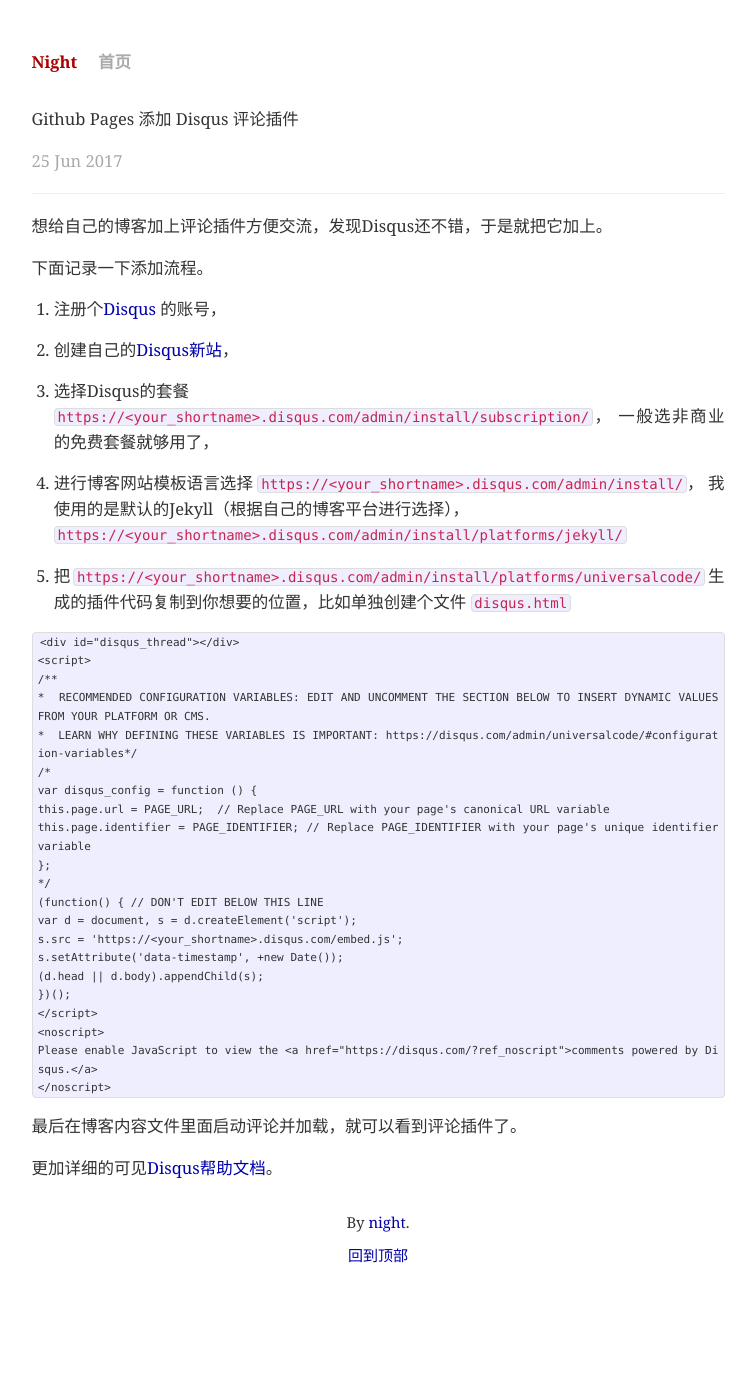
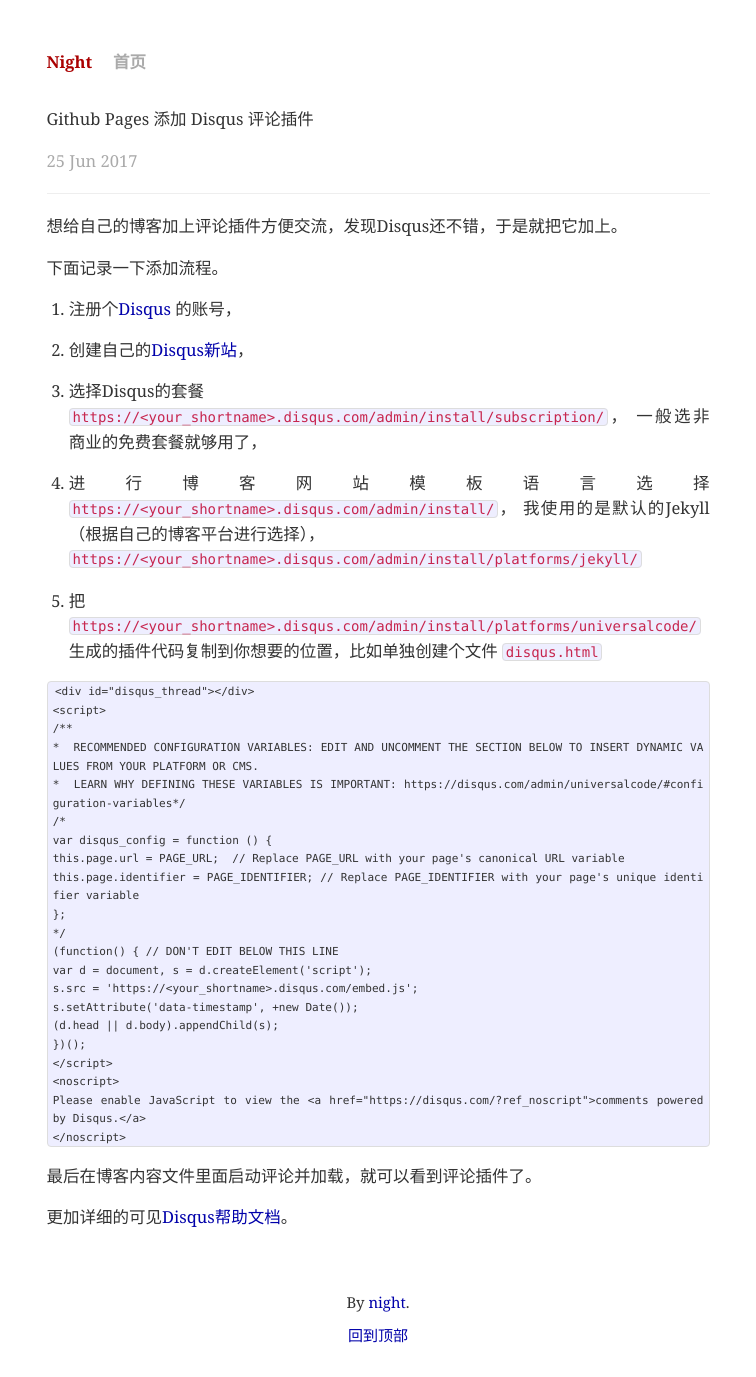
Before and after one commit to night1008/night1008.github.io, a Jekyll site: the page built from _posts/2017-07-25-github-pages-add-disqus.md, in a window 1280 px wide. Shown: the whole page, without its empty margins (262-1018 px from the left). Built offline with Jekyll 4.4.1, drawn with Linux system fonts in a browser that asks for light colours; comment, search, counter and statistics services are not loaded; before the commit the page ends 1297 px from its top, so only the background shows below that.

Commit message:
update default layout

```diff
--- a/_layouts/default.html
+++ b/_layouts/default.html
@@ -18,7 +18,7 @@
 	</head>
     <body>
         <div id="top"></div>
-        <div class="site">
+        <div class="container site">
             <div class="title">
                 <a href="/">Night</a>
                 <a class="extra" href="/">首页</a>
```
